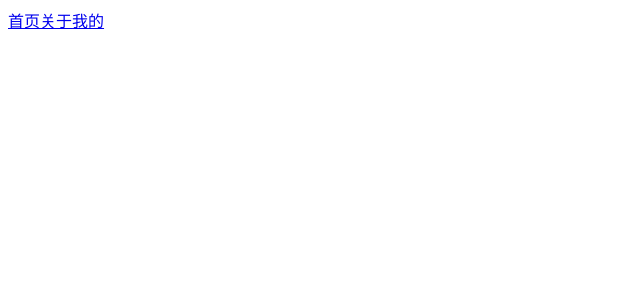
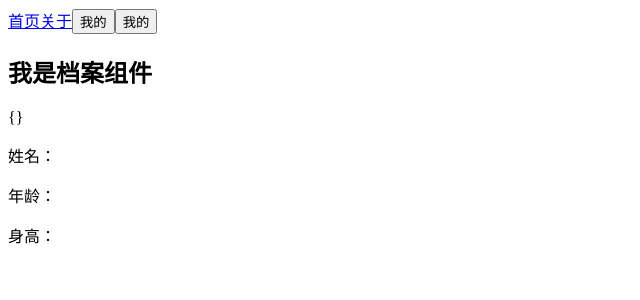
Before and after one commit to Andre235/vue-learn, a Vue app in the folder vue-router-demo/: page /profile in a window 1280 px wide. Shown: the top 300 px of the page, without its empty margins (0-640 px from the left). Built offline with nearby package versions, Linux system fonts and the light colour scheme; the HTML template or start-up script is replaced by a standard one.

Commit message:
使用keep-alive标签实现组件缓存效果

```diff
--- a/vue-router-demo/src/App.vue
+++ b/vue-router-demo/src/App.vue
@@ -2,8 +2,12 @@
   <div id="app">
     <router-link to="/home">首页</router-link>
     <router-link to="/about">关于</router-link>
-    <router-link v-bind:to="'/user/' + userName">我的</router-link>
-    <router-view></router-view>
+    <button @click="link2User">我的</button>
+    <button @click="link2Profile">我的</button>
+
+    <keep-alive exclude="Profile,User">
+      <router-view/>
+    </keep-alive>
   </div>
 </template>
 
@@ -21,6 +25,19 @@
       },
       link2About() {
         this.$router.push("/about")
+      },
+      link2User() {
+        this.$router.push("/user/" + this.userName)
+      },
+      link2Profile() {
+        this.$router.push({
+          path: "/profile",
+          query: {
+            name: "赵静超",
+            age: 23,
+            height: 170
+          }
+        })
       }
     }
   }
--- a/vue-router-demo/src/components/About.vue
+++ b/vue-router-demo/src/components/About.vue
@@ -6,7 +6,13 @@
 
 <script>
 export default {
-  name: "About"
+  name: "About",
+  created() {
+    console.log("About created")
+  },
+  destroyed() {
+    console.log("About destroyed")
+  }
 }
 </script>
 
--- a/vue-router-demo/src/components/Home.vue
+++ b/vue-router-demo/src/components/Home.vue
@@ -10,7 +10,13 @@
 
 <script>
   export default {
-  name: "Home"
+  name: "Home",
+    created() {
+      console.log("Home created")
+    },
+    destroyed() {
+      console.log("Home destroyed")
+    }
   }
 </script>
 
--- /dev/null
+++ b/vue-router-demo/src/components/Profile.vue
@@ -0,0 +1,25 @@
+<template>
+  <div>
+    <h2>我是档案组件</h2>
+    {{$route.query}}
+    <p>姓名：{{$route.query.name}}</p>
+    <p>年龄：{{$route.query.age}}</p>
+    <p>身高：{{$route.query.height}}</p>
+  </div>
+</template>
+
+<script>
+export default {
+  name: "Profile",
+  created() {
+    console.log("Profile created")
+  },
+  destroyed() {
+    console.log("Profile destroyed")
+  }
+}
+</script>
+
+<style scoped>
+
+</style>
--- a/vue-router-demo/src/components/User.vue
+++ b/vue-router-demo/src/components/User.vue
@@ -7,7 +7,13 @@
 
 <script>
 export default {
-name: "User"
+  name: "User",
+  created() {
+    console.log("User created")
+  },
+  destroyed() {
+    console.log("User destroyed")
+  }
 }
 </script>
 
--- a/vue-router-demo/src/router/index.js
+++ b/vue-router-demo/src/router/index.js
@@ -38,6 +38,10 @@ const router = new VueRouter({
     {
       path: "/user/:userName",
       component: () => import("../components/User")
+    },
+    {
+      path: "/profile",
+      component: () => import("../components/Profile")
     }
   ],
   mode: "history"  //将URL模式从hash模式改为history模式
```
